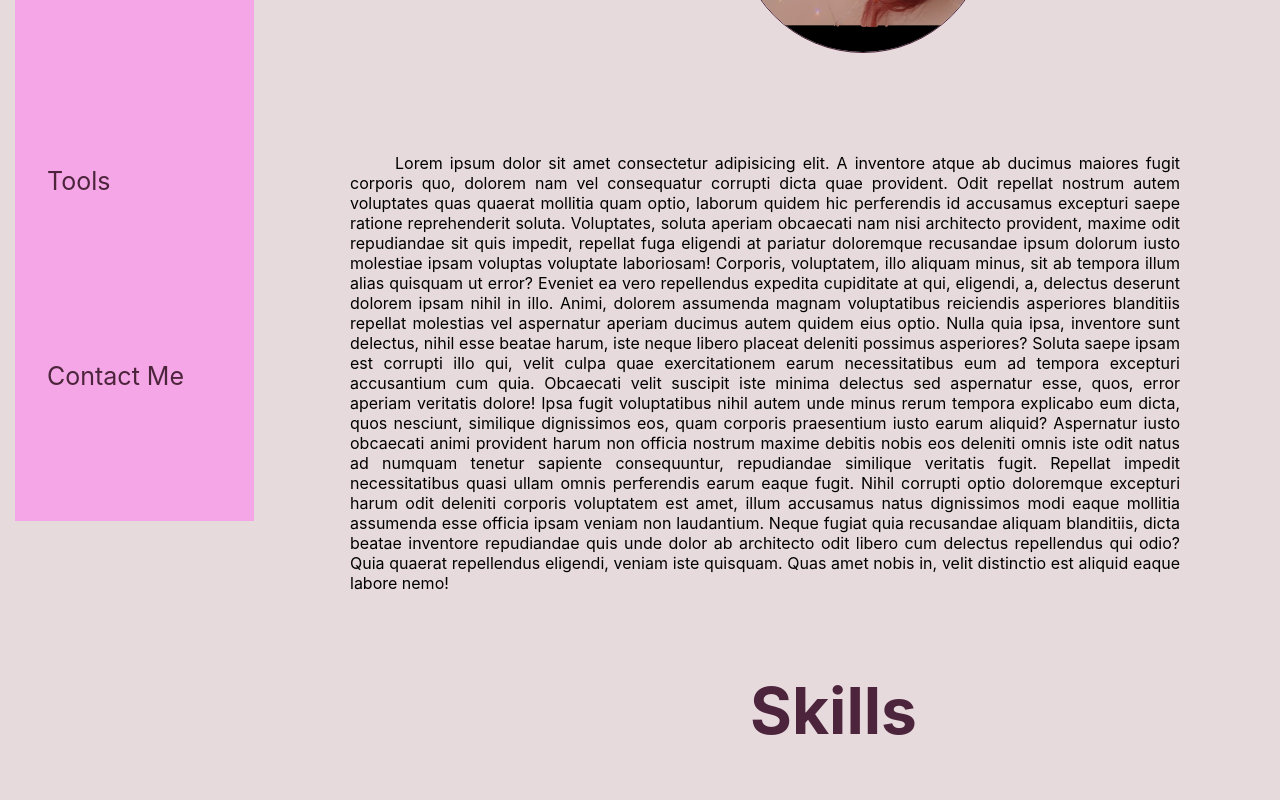
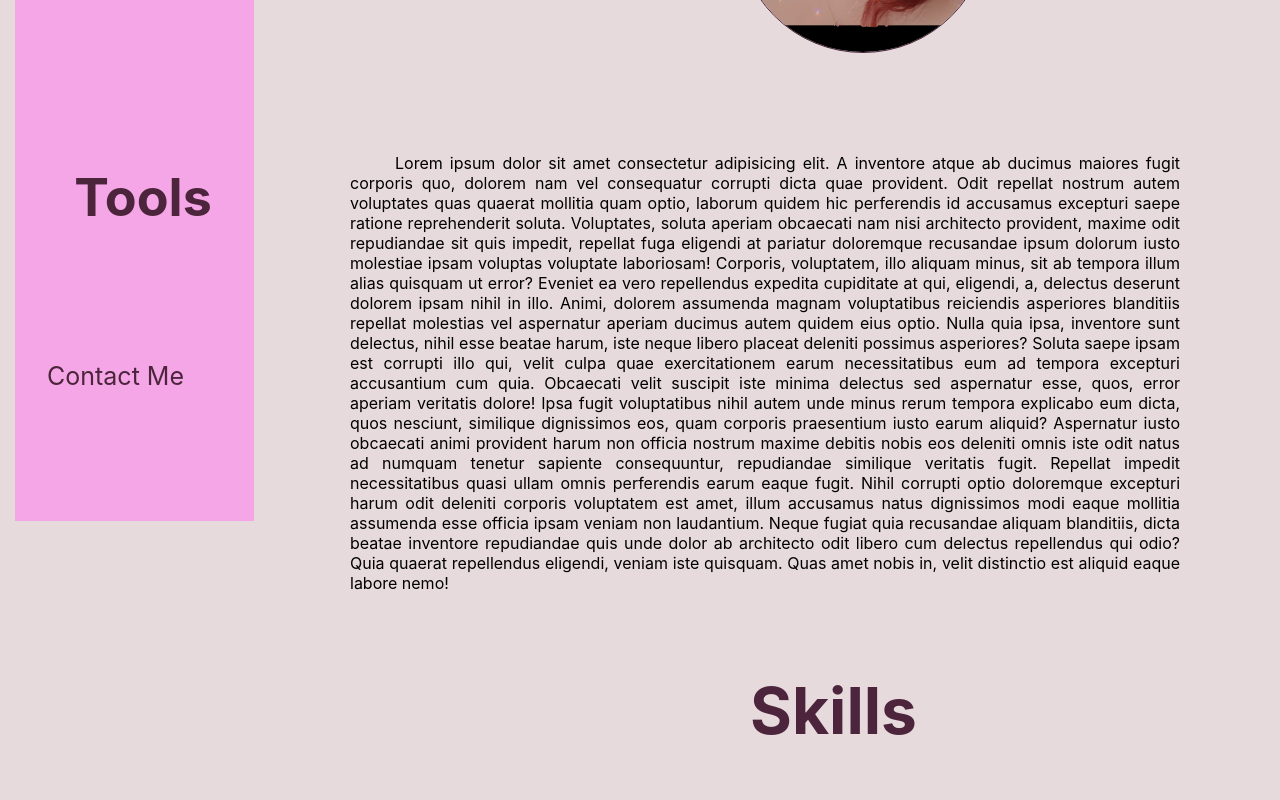
Before and after one commit to ekcorina/reactportfolio, a React (Create React App) app: page / in a window 1280 px wide. Shown: the part 1320-2120 px from the top of the page. Built offline with nearby package versions, Linux system fonts and the light colour scheme.

Commit message:
Tools Component

```diff
--- a/src/App.js
+++ b/src/App.js
@@ -15,10 +15,6 @@ function App() {
     <>
  <Header />
 
-{/* <Navbar />
-
-
-  <AboutMe /> */}
 
   </>
   );
--- a/src/components/Header/Header.jsx
+++ b/src/components/Header/Header.jsx
@@ -5,6 +5,7 @@ import Navbar from "../Navbar/Navbar";
 import AboutMe from "../AboutMe/AboutMe";
 import Skills from "../Skills/Skills";
 import Projects from "../Projects/Projects";
+import Tools from "../Tools/Tools";
 import "./Header.css"
 
 function Header() {
@@ -35,6 +36,7 @@ onClick={flipCard}
 <AboutMe />
 <Skills />
 <Projects />
+<Tools />
 
 
 
--- /dev/null
+++ b/src/components/Tools/Tools.css
@@ -0,0 +1,11 @@
+#tools{
+    text-align: center;
+    color:  #4C243B;
+    font-size: 52px;
+    font-weight: 700;
+
+}
+
+#toolSet{
+    margin-left: 225px;
+}
--- /dev/null
+++ b/src/components/Tools/Tools.jsx
@@ -0,0 +1,20 @@
+import React from "react";
+import tools from "../Images/tools.png"
+import "./Tools.css"
+
+
+
+const Tools = () => {
+
+    return(
+        <>
+
+        <p id="tools">Tools</p>
+
+             <img id="toolSet" src={tools} alt="tools" />
+
+        </>
+    )
+}
+
+export default Tools
```
Also changed, not shown: src/components/Images/tools.png (added).
